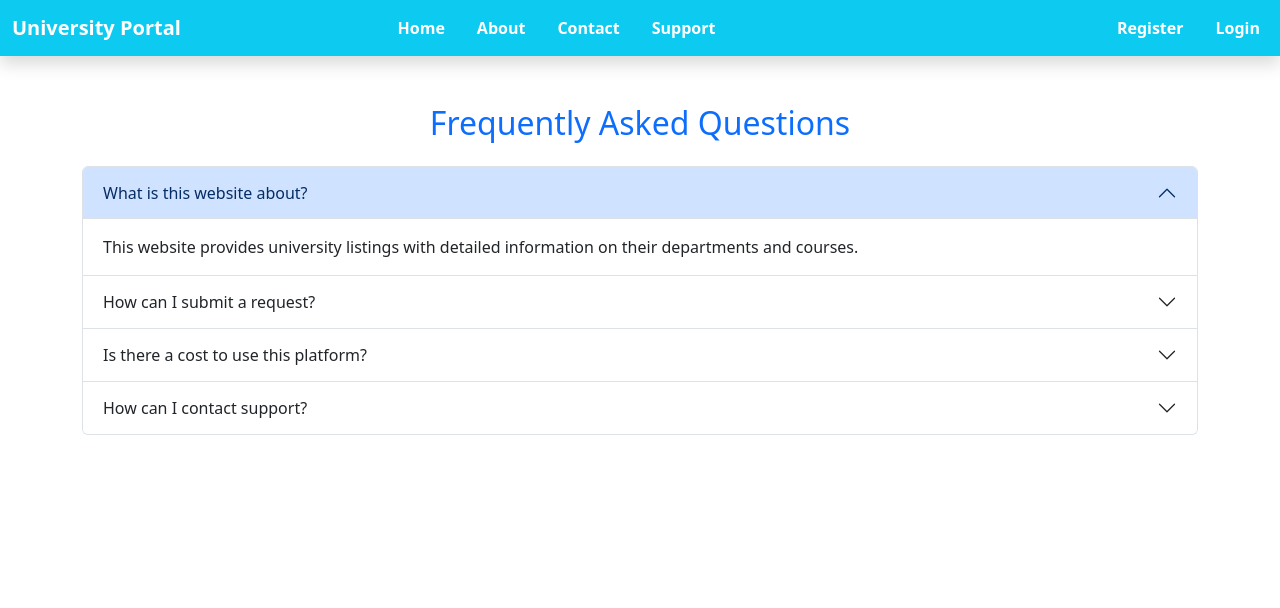
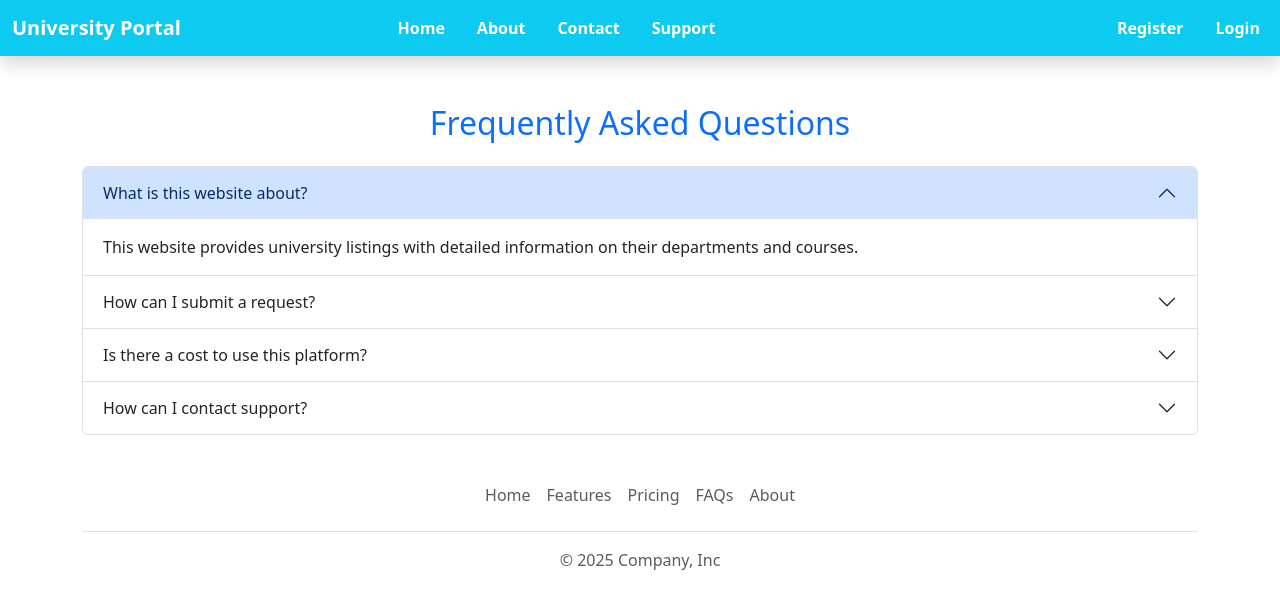
Before and after one commit to AyanBhuyan700/CampusConnect, a React (Vite) app in the folder Frontend/: page /faq in a window 1280 px wide. Shown: the top 608 px of the page. Built offline with nearby package versions, Linux system fonts and the light colour scheme.

Commit message:
added footer

```diff
--- a/Frontend/src/App.jsx
+++ b/Frontend/src/App.jsx
@@ -16,6 +16,7 @@ import Register from './containers/Register'
 import UserAdmin from './containers/Admin/UserAdmin'
 import Submit from './containers/Submit'
 import FAQ from './containers/Faq'
+import Footer from './components/Footer'
 
 
 function App() {
@@ -39,6 +40,7 @@ function App() {
         <Route path='/support-request' element={<Submit />}></Route>
         <Route path='/faq' element={<FAQ />}></Route>
       </Routes>
+      <Footer />
     </>
   )
 }
--- /dev/null
+++ b/Frontend/src/components/Footer.jsx
@@ -0,0 +1,32 @@
+import React from 'react'
+
+const Footer = () => {
+    const year = new Date().getFullYear()
+
+    return (
+        <div className="container">
+            <footer className="py-3 my-4">
+                <ul className="nav justify-content-center border-bottom pb-3 mb-3">
+                    <li className="nav-item">
+                        <a href="#" className="nav-link px-2 text-body-secondary">Home</a>
+                    </li>
+                    <li className="nav-item">
+                        <a href="#" className="nav-link px-2 text-body-secondary">Features</a>
+                    </li>
+                    <li className="nav-item">
+                        <a href="#" className="nav-link px-2 text-body-secondary">Pricing</a>
+                    </li>
+                    <li className="nav-item">
+                        <a href="#" className="nav-link px-2 text-body-secondary">FAQs</a>
+                    </li>
+                    <li className="nav-item">
+                        <a href="#" className="nav-link px-2 text-body-secondary">About</a>
+                    </li>
+                </ul>
+                <p className="text-center text-body-secondary">© {year} Company, Inc</p>
+            </footer>
+        </div>
+    )
+}
+
+export default Footer
--- a/Frontend/src/containers/Support.jsx
+++ b/Frontend/src/containers/Support.jsx
@@ -1,4 +1,5 @@
 import React from "react";
+import { Link } from 'react-router-dom'
 
 const Support = () => {
   return (
@@ -15,7 +16,7 @@ const Support = () => {
             <i className="bi bi-question-circle text-info display-4"></i>
             <h5 className="fw-semibold mt-3">FAQs</h5>
             <p className="text-muted">Find answers to questions.</p>
-            <a href="/faq" className="btn btn-info">View FAQs</a>
+            <Link to="/faq" className="btn btn-info">View FAQs</Link>
           </div>
         </div>
 
@@ -24,7 +25,7 @@ const Support = () => {
             <i className="bi bi-envelope text-info display-4"></i>
             <h5 className="fw-semibold mt-3">Contact Support</h5>
             <p className="text-muted">Reach out to our support team.</p>
-            <a href="/contact" className="btn btn-info">Contact Us</a>
+            <Link to="/contact" className="btn btn-info">Contact Us</Link>
           </div>
         </div>
 
@@ -33,7 +34,7 @@ const Support = () => {
             <i className="bi bi-tools text-info display-4"></i>
             <h5 className="fw-semibold mt-3">Submit a Request</h5>
             <p className="text-muted">Open a support ticket.</p>
-            <a href="/support-request" className="btn btn-info">Submit Request</a>
+            <Link to="/support-request" className="btn btn-info">Submit Request</Link>
           </div>
         </div>
       </div>
```
